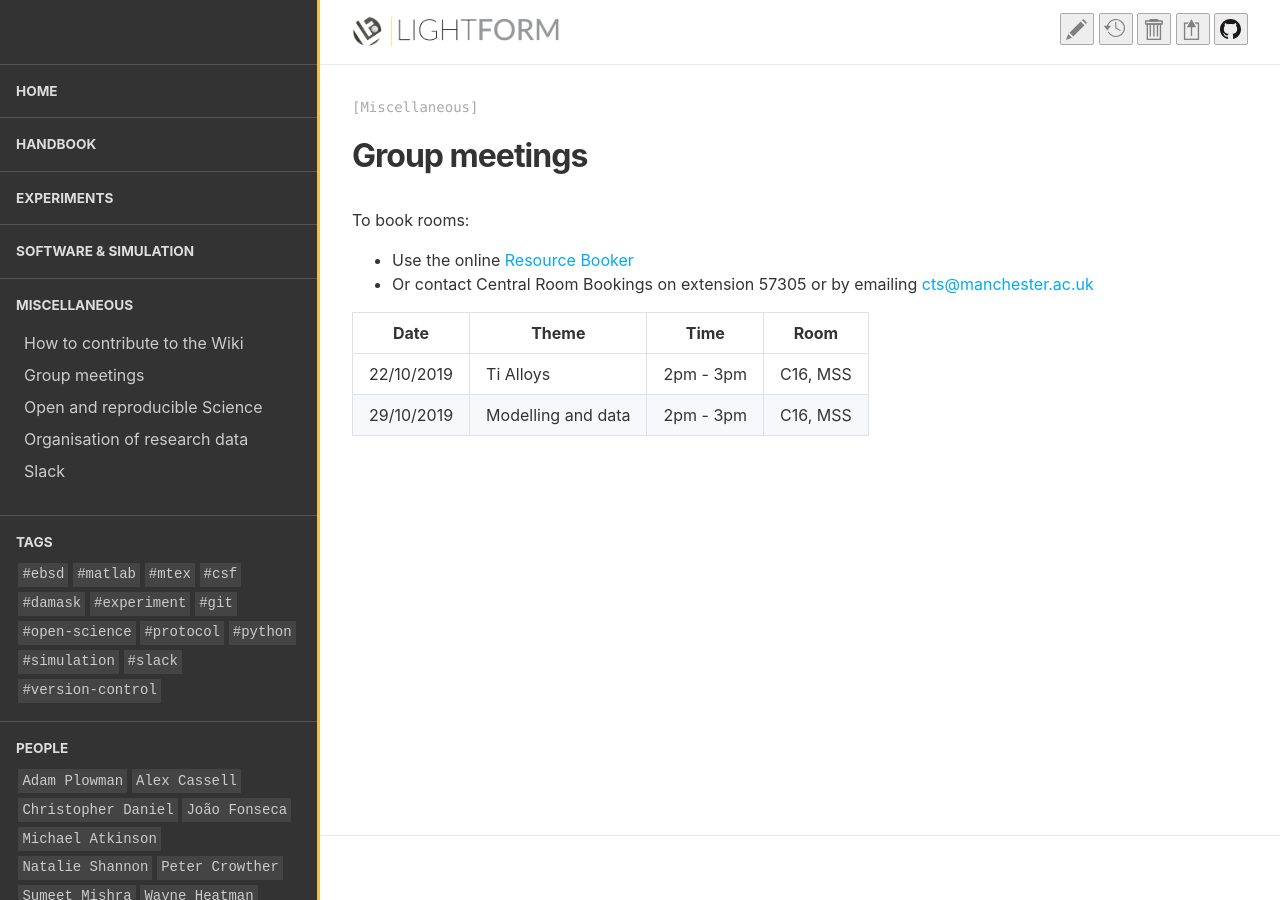
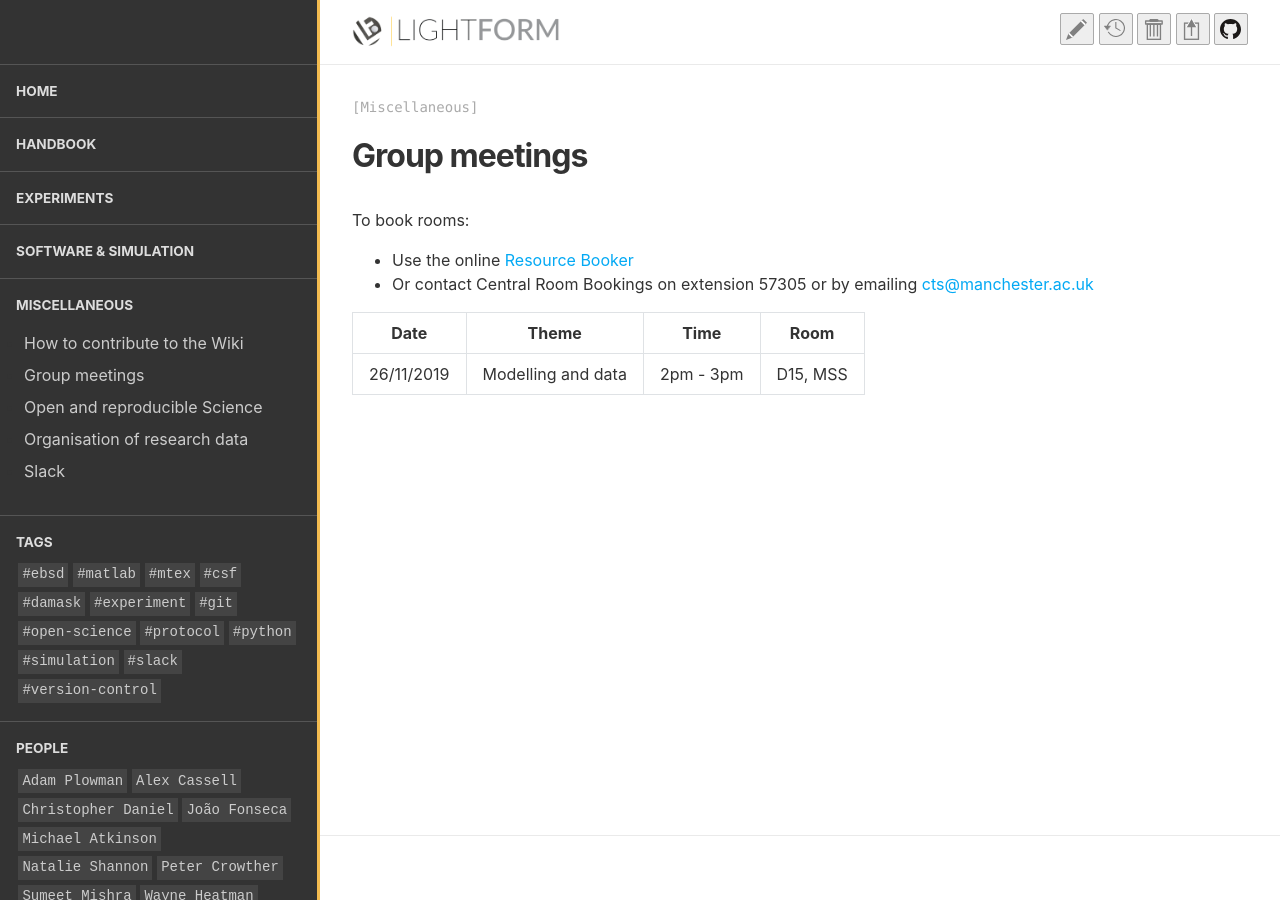
Before and after one commit to LightForm-group/wiki, a Jekyll site: the page built from collections/_miscellaneous/meeting_dates.md, in a window 1280 px wide. Built offline with Jekyll 4.4.1, drawn with Linux system fonts in a browser that asks for light colours.

Commit message:
Update meeting_dates.md

```diff
--- a/collections/_miscellaneous/meeting_dates.md
+++ b/collections/_miscellaneous/meeting_dates.md
@@ -8,5 +8,4 @@ To book rooms:
 
 |    Date    |       Theme        |   Time    |   Room   |
 | ---------- | ------------------ | --------- | -------- |
-| 22/10/2019 | Ti Alloys          | 2pm - 3pm | C16, MSS |
-| 29/10/2019 | Modelling and data | 2pm - 3pm | C16, MSS |
+| 26/11/2019 | Modelling and data | 2pm - 3pm | D15, MSS |
```
